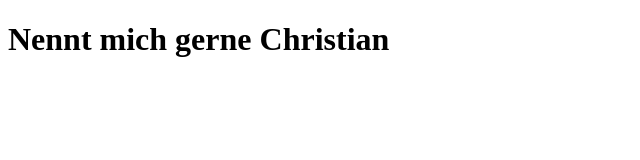
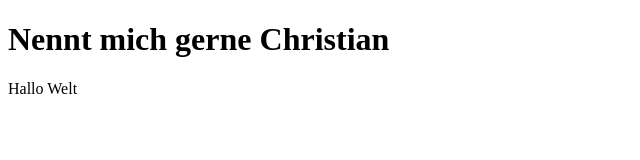
Before and after one commit to SuoraGmbH/react-camp-2023-12, a React (Vite) app: page / in a window 1280 px wide. Shown: the top 160 px of the page, without its empty margins (0-640 px from the left). Built offline with nearby package versions, Linux system fonts and the light colour scheme.

Commit message:
create TimeEntryView component

```diff
--- a/src/App.tsx
+++ b/src/App.tsx
@@ -1,5 +1,12 @@
+import TimeEntryView from "./components/TimeEntryView.tsx";
+
 function App() {
-  return <h1>Nennt mich gerne Christian</h1>;
+  return (
+    <div>
+      <h1>Nennt mich gerne Christian</h1>
+      <TimeEntryView comment="Hallo Welt" />
+    </div>
+  );
 }
 
 export default App;
--- /dev/null
+++ b/src/components/TimeEntryView.tsx
@@ -0,0 +1,7 @@
+interface Props {
+  comment: string;
+}
+
+export default function TimeEntryView(props: Props) {
+  return <div>{props.comment}</div>;
+}
```
